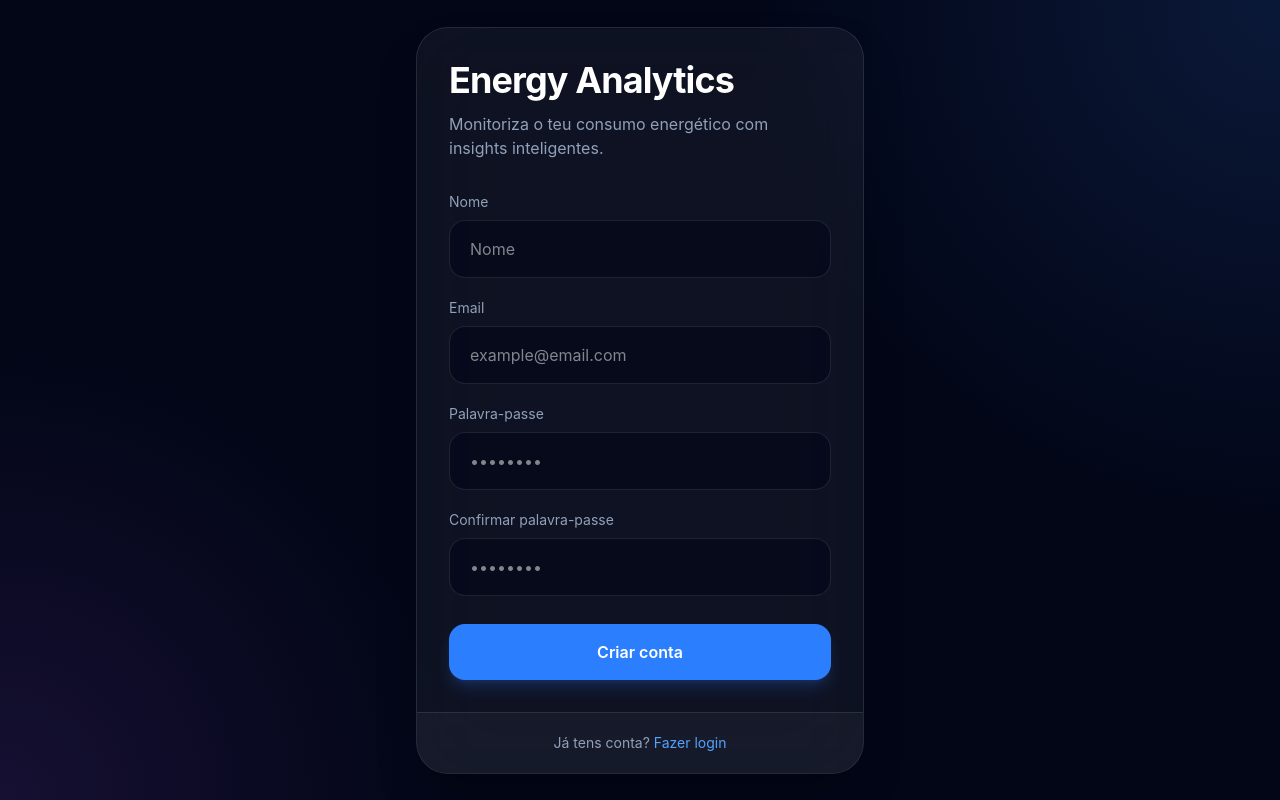
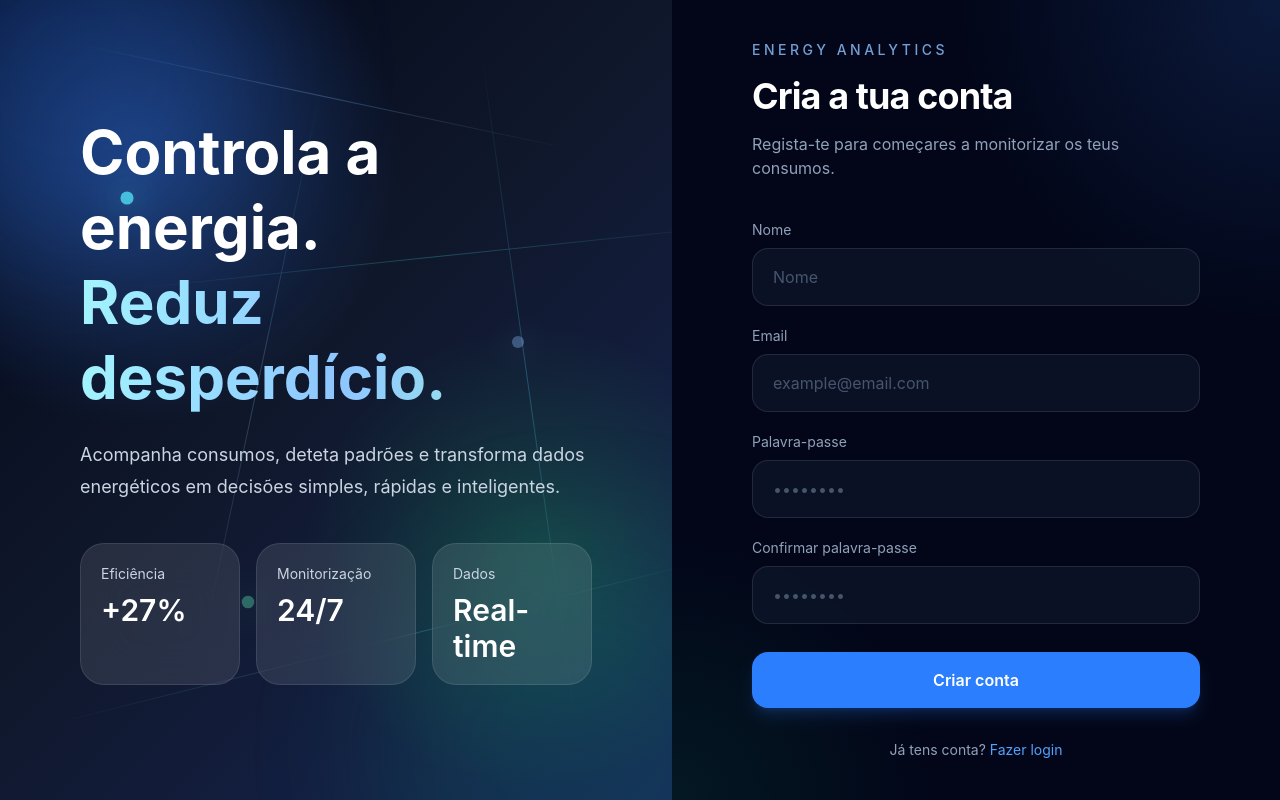
Before and after one commit to jpcr2304/Energy, a React (Vite) app in the folder frontend/: page / in a window 1280 px wide. Both pictures are taken after a click on the button "Criar conta". Built offline with nearby package versions, Linux system fonts and the light colour scheme.

Commit message:
UI redo auth page

```diff
--- a/frontend/src/AuthPage/AuthPage.tsx
+++ b/frontend/src/AuthPage/AuthPage.tsx
@@ -48,15 +48,8 @@ export default function AuthPage() {
 
       const body =
         mode === 'login'
-          ? {
-              email,
-              password,
-            }
-          : {
-              name,
-              email,
-              password,
-            }
+          ? { email, password }
+          : { name, email, password }
 
       const response = await fetch(endpoint, {
         method: 'POST',
@@ -97,24 +90,113 @@ export default function AuthPage() {
   }
 
   return (
-    <div className="min-h-screen bg-[#020617] text-white overflow-hidden flex items-center justify-center px-6 relative">
-      <div className="absolute inset-0 bg-[radial-gradient(circle_at_top_right,_rgba(59,130,246,0.15),transparent_35%),radial-gradient(circle_at_bottom_left,_rgba(168,85,247,0.12),transparent_30%)]" />
+    <div className="min-h-screen overflow-hidden bg-[#020617] text-white">
+      <div className="grid min-h-screen lg:grid-cols-[1.05fr_0.95fr]">
+        <section className="relative hidden overflow-hidden lg:block">
+          <div className="absolute inset-0 bg-[radial-gradient(circle_at_20%_20%,rgba(59,130,246,0.35),transparent_32%),radial-gradient(circle_at_80%_70%,rgba(34,197,94,0.22),transparent_30%),linear-gradient(135deg,#020617_0%,#0f172a_45%,#172554_100%)]" />
 
-      <motion.div
-        initial={{ opacity: 0, y: 30 }}
-        animate={{ opacity: 1, y: 0 }}
-        transition={{ duration: 0.5 }}
-        className="relative z-10 w-full max-w-md"
-      >
-        <div className="rounded-[32px] border border-white/10 bg-white/5 backdrop-blur-2xl shadow-2xl overflow-hidden">
-          <div className="p-8">
-            <div className="mb-8">
-              <h1 className="text-4xl font-bold tracking-tight">
+          <div className="absolute left-[-120px] top-[-120px] h-96 w-96 rounded-full bg-blue-500/20 blur-3xl" />
+          <div className="absolute bottom-[-160px] right-[-120px] h-[420px] w-[420px] rounded-full bg-emerald-400/10 blur-3xl" />
+
+          <div className="absolute inset-0 opacity-25">
+            <div className="absolute left-16 top-24 h-px w-[520px] rotate-12 bg-gradient-to-r from-transparent via-blue-300 to-transparent" />
+            <div className="absolute left-32 top-64 h-px w-[620px] -rotate-6 bg-gradient-to-r from-transparent via-cyan-300 to-transparent" />
+            <div className="absolute bottom-40 left-10 h-px w-[700px] rotate-[-14deg] bg-gradient-to-r from-transparent via-emerald-300 to-transparent" />
+            <div className="absolute left-64 top-20 h-[620px] w-px rotate-12 bg-gradient-to-b from-transparent via-blue-300 to-transparent" />
+            <div className="absolute right-36 top-10 h-[680px] w-px rotate-[-8deg] bg-gradient-to-b from-transparent via-cyan-300 to-transparent" />
+          </div>
+
+          <motion.div
+            animate={{ opacity: [0.35, 1, 0.35], scale: [1, 1.15, 1] }}
+            transition={{ duration: 3.2, repeat: Infinity }}
+            className="absolute left-[18%] top-[24%] h-3 w-3 rounded-full bg-cyan-300 shadow-[0_0_30px_rgba(103,232,249,0.95)]"
+          />
+
+          <motion.div
+            animate={{ opacity: [0.3, 1, 0.3], scale: [1, 1.2, 1] }}
+            transition={{ duration: 2.7, repeat: Infinity, delay: 0.6 }}
+            className="absolute right-[22%] top-[42%] h-3 w-3 rounded-full bg-blue-300 shadow-[0_0_32px_rgba(147,197,253,0.95)]"
+          />
+
+          <motion.div
+            animate={{ opacity: [0.25, 1, 0.25], scale: [1, 1.25, 1] }}
+            transition={{ duration: 3.6, repeat: Infinity, delay: 1 }}
+            className="absolute bottom-[24%] left-[36%] h-3 w-3 rounded-full bg-emerald-300 shadow-[0_0_32px_rgba(110,231,183,0.95)]"
+          />
+
+          <div className="relative z-10 flex h-full items-center px-14 xl:px-20">
+            <div className="max-w-2xl">
+              <motion.h1
+                initial={{ opacity: 0, y: 24 }}
+                animate={{ opacity: 1, y: 0 }}
+                transition={{ duration: 0.6 }}
+                className="text-5xl font-bold leading-tight xl:text-6xl"
+              >
+                Controla a energia.
+                <span className="block bg-gradient-to-r from-cyan-200 via-blue-300 to-emerald-200 bg-clip-text text-transparent">
+                  Reduz desperdício.
+                </span>
+              </motion.h1>
+
+              <motion.p
+                initial={{ opacity: 0, y: 24 }}
+                animate={{ opacity: 1, y: 0 }}
+                transition={{ duration: 0.6, delay: 0.1 }}
+                className="mt-6 max-w-xl text-lg leading-8 text-slate-300"
+              >
+                Acompanha consumos, deteta padrões e transforma dados
+                energéticos em decisões simples, rápidas e inteligentes.
+              </motion.p>
+
+              <motion.div
+                initial={{ opacity: 0, y: 24 }}
+                animate={{ opacity: 1, y: 0 }}
+                transition={{ duration: 0.6, delay: 0.2 }}
+                className="mt-10 grid max-w-xl grid-cols-3 gap-4"
+              >
+                <div className="rounded-3xl border border-white/10 bg-white/10 p-5 backdrop-blur-xl">
+                  <p className="text-sm text-slate-300">Eficiência</p>
+                  <p className="mt-2 text-3xl font-semibold">+27%</p>
+                </div>
+
+                <div className="rounded-3xl border border-white/10 bg-white/10 p-5 backdrop-blur-xl">
+                  <p className="text-sm text-slate-300">Monitorização</p>
+                  <p className="mt-2 text-3xl font-semibold">24/7</p>
+                </div>
+
+                <div className="rounded-3xl border border-white/10 bg-white/10 p-5 backdrop-blur-xl">
+                  <p className="text-sm text-slate-300">Dados</p>
+                  <p className="mt-2 text-3xl font-semibold">Real-time</p>
+                </div>
+              </motion.div>
+            </div>
+          </div>
+        </section>
+
+        <section className="relative flex items-center justify-center px-6 py-10 lg:bg-slate-950">
+          <div className="absolute inset-0 bg-[radial-gradient(circle_at_top_right,rgba(59,130,246,0.16),transparent_32%),radial-gradient(circle_at_bottom_left,rgba(16,185,129,0.10),transparent_26%)]" />
+
+          <motion.div
+            initial={{ opacity: 0, y: 24 }}
+            animate={{ opacity: 1, y: 0 }}
+            transition={{ duration: 0.45 }}
+            className="relative z-10 w-full max-w-md"
+          >
+            <div className="mb-10">
+              <p className="text-sm font-medium uppercase tracking-[0.25em] text-blue-300/80">
                 Energy Analytics
-              </h1>
+              </p>
 
-              <p className="text-slate-400 mt-3">
-                Monitoriza o teu consumo energético com insights inteligentes.
+              <h2 className="mt-4 text-4xl font-bold tracking-tight">
+                {mode === 'login'
+                  ? 'Bem-vindo de volta'
+                  : 'Cria a tua conta'}
+              </h2>
+
+              <p className="mt-4 text-slate-400">
+                {mode === 'login'
+                  ? 'Entra para aceder ao teu dashboard energético.'
+                  : 'Regista-te para começares a monitorizar os teus consumos.'}
               </p>
             </div>
 
@@ -135,7 +217,7 @@ export default function AuthPage() {
                 <form className="space-y-5" onSubmit={handleSubmit}>
                   {mode === 'register' && (
                     <div>
-                      <label className="block text-sm text-slate-400 mb-2">
+                      <label className="mb-2 block text-sm text-slate-400">
                         Nome
                       </label>
 
@@ -144,13 +226,13 @@ export default function AuthPage() {
                         placeholder="Nome"
                         value={name}
                         onChange={e => setName(e.target.value)}
-                        className="w-full bg-slate-950/60 border border-white/10 rounded-2xl px-5 py-4 outline-none focus:border-blue-500 focus:ring-2 focus:ring-blue-500/30 transition-all"
+                        className="w-full rounded-2xl border border-white/10 bg-slate-900/70 px-5 py-4 outline-none transition-all placeholder:text-slate-600 focus:border-blue-500 focus:ring-2 focus:ring-blue-500/30"
                       />
                     </div>
                   )}
 
                   <div>
-                    <label className="block text-sm text-slate-400 mb-2">
+                    <label className="mb-2 block text-sm text-slate-400">
                       Email
                     </label>
 
@@ -159,12 +241,12 @@ export default function AuthPage() {
                       placeholder="example@email.com"
                       value={email}
                       onChange={e => setEmail(e.target.value)}
-                      className="w-full bg-slate-950/60 border border-white/10 rounded-2xl px-5 py-4 outline-none focus:border-blue-500 focus:ring-2 focus:ring-blue-500/30 transition-all"
+                      className="w-full rounded-2xl border border-white/10 bg-slate-900/70 px-5 py-4 outline-none transition-all placeholder:text-slate-600 focus:border-blue-500 focus:ring-2 focus:ring-blue-500/30"
                     />
                   </div>
 
                   <div>
-                    <label className="block text-sm text-slate-400 mb-2">
+                    <label className="mb-2 block text-sm text-slate-400">
                       Palavra-passe
                     </label>
 
@@ -173,13 +255,13 @@ export default function AuthPage() {
                       placeholder="••••••••"
                       value={password}
                       onChange={e => setPassword(e.target.value)}
-                      className="w-full bg-slate-950/60 border border-white/10 rounded-2xl px-5 py-4 outline-none focus:border-blue-500 focus:ring-2 focus:ring-blue-500/30 transition-all"
+                      className="w-full rounded-2xl border border-white/10 bg-slate-900/70 px-5 py-4 outline-none transition-all placeholder:text-slate-600 focus:border-blue-500 focus:ring-2 focus:ring-blue-500/30"
                     />
                   </div>
 
                   {mode === 'register' && (
                     <div>
-                      <label className="block text-sm text-slate-400 mb-2">
+                      <label className="mb-2 block text-sm text-slate-400">
                         Confirmar palavra-passe
                       </label>
 
@@ -188,7 +270,7 @@ export default function AuthPage() {
                         placeholder="••••••••"
                         value={confirmPassword}
                         onChange={e => setConfirmPassword(e.target.value)}
-                        className="w-full bg-slate-950/60 border border-white/10 rounded-2xl px-5 py-4 outline-none focus:border-blue-500 focus:ring-2 focus:ring-blue-500/30 transition-all"
+                        className="w-full rounded-2xl border border-white/10 bg-slate-900/70 px-5 py-4 outline-none transition-all placeholder:text-slate-600 focus:border-blue-500 focus:ring-2 focus:ring-blue-500/30"
                       />
                     </div>
                   )}
@@ -205,7 +287,7 @@ export default function AuthPage() {
 
                       <button
                         type="button"
-                        className="cursor-pointer text-blue-400 hover:text-blue-300 transition-colors"
+                        className="cursor-pointer text-blue-400 transition-colors hover:text-blue-300"
                       >
                         Esqueceste-te da password?
                       </button>
@@ -221,7 +303,7 @@ export default function AuthPage() {
                   <button
                     type="submit"
                     disabled={loading}
-                    className="cursor-pointer disabled:cursor-not-allowed disabled:opacity-60 w-full mt-2 bg-blue-500 hover:bg-blue-400 transition-all duration-300 text-white py-4 rounded-2xl font-semibold shadow-lg shadow-blue-500/20"
+                    className="mt-2 w-full cursor-pointer rounded-2xl bg-blue-500 py-4 font-semibold text-white shadow-lg shadow-blue-500/20 transition-all duration-300 hover:bg-blue-400 disabled:cursor-not-allowed disabled:opacity-60"
                   >
                     {loading
                       ? 'A processar...'
@@ -232,23 +314,21 @@ export default function AuthPage() {
                 </form>
               </motion.div>
             </AnimatePresence>
-          </div>
 
-          <div className="border-t border-white/10 px-8 py-5 bg-white/[0.03]">
-            <p className="text-sm text-center text-slate-400">
+            <p className="mt-8 text-center text-sm text-slate-400">
               {mode === 'login'
                 ? 'Ainda não tens conta?'
                 : 'Já tens conta?'}{' '}
               <button
                 onClick={switchMode}
-                className="cursor-pointer text-blue-400 hover:text-blue-300 transition-colors"
+                className="cursor-pointer text-blue-400 transition-colors hover:text-blue-300"
               >
                 {mode === 'login' ? 'Criar conta' : 'Fazer login'}
               </button>
             </p>
-          </div>
-        </div>
-      </motion.div>
+          </motion.div>
+        </section>
+      </div>
     </div>
   )
 }
```
Also changed, not shown: frontend/src/HomePage/HomePage.tsx (+36 -4 lines).
